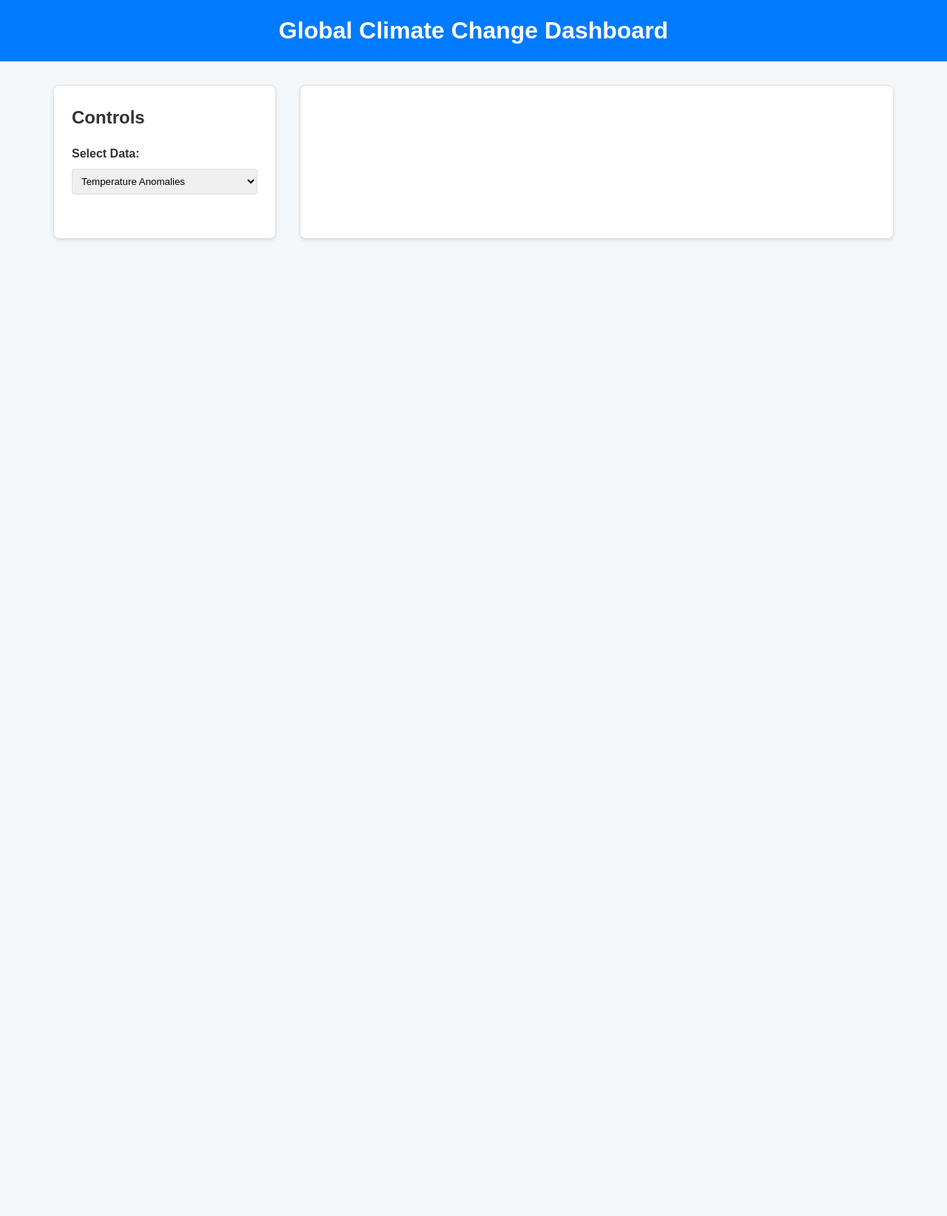
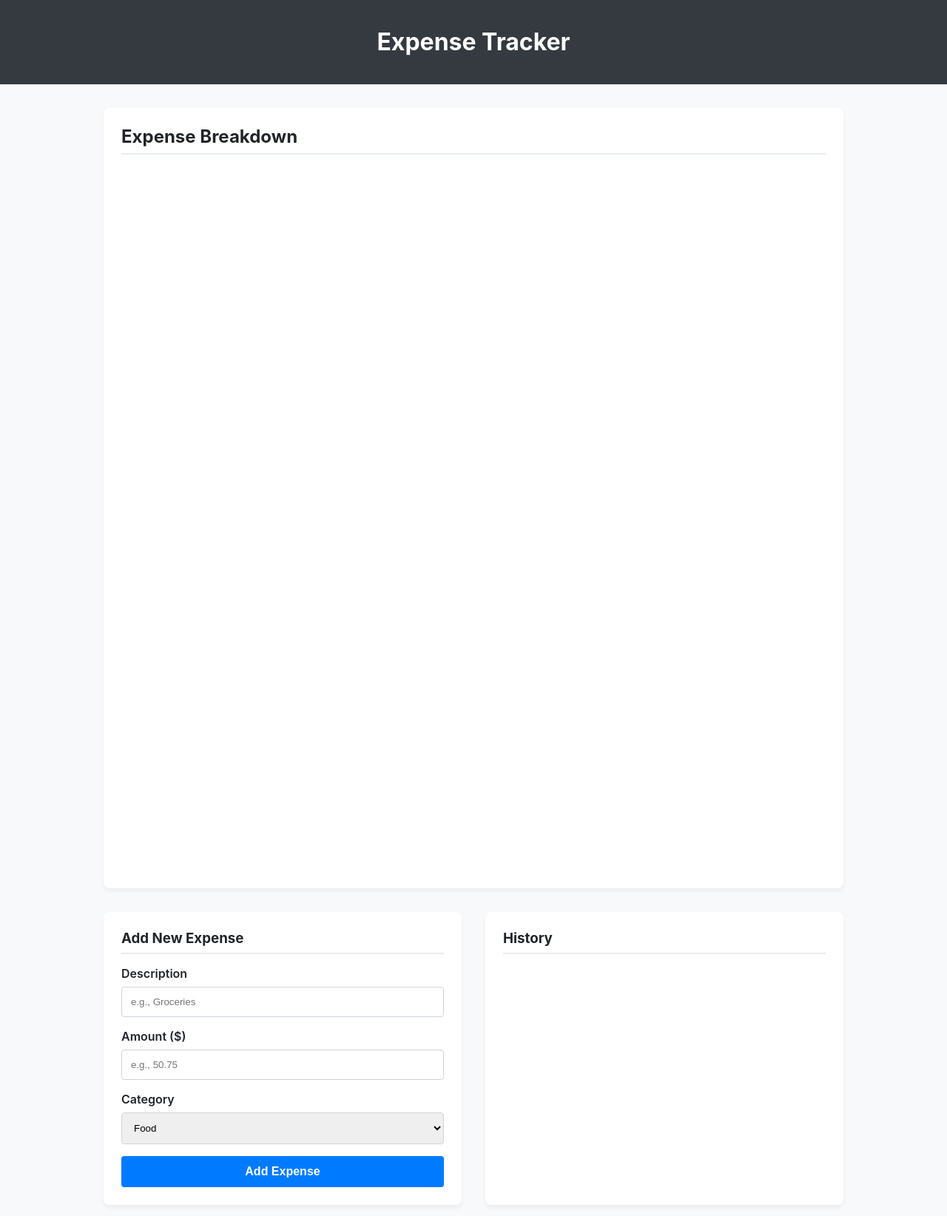
Before and after one commit to udayshankar9/web, a plain HTML site: page index.html in a window 1280 px wide. Shown: the whole page at 74% size. Before the commit the page ends 800 px from the top, so only its background shows below. Drawn offline with nearby package versions, Linux system fonts and the light colour scheme; no server answers.

Commit message:
expense tracker

```diff
--- a/index.html
+++ b/index.html
@@ -3,31 +3,55 @@
 <head>
     <meta charset="UTF-8">
     <meta name="viewport" content="width=device-width, initial-scale=1.0">
-    <title>Global Climate Change Dashboard</title>
+    <title>Expense Tracker</title>
     <link rel="stylesheet" href="style.css">
+    <script src="https://cdn.jsdelivr.net/npm/chart.js"></script>
 </head>
 <body>
+
     <header>
-        <h1>Global Climate Change Dashboard</h1>
+        <h1>Expense Tracker</h1>
     </header>
 
-    <main>
-        <div class="controls-container">
-            <h2>Controls</h2>
-            <label for="dataType">Select Data:</label>
-            <select id="dataType">
-                <option value="temperature">Temperature Anomalies</option>
-                <option value="co2">CO₂ Concentration</option>
-                <option value="seaLevel">Sea Level Rise</option>
-            </select>
-        </div>
+    <main class="container">
+        <section class="chart-container">
+            <h2>Expense Breakdown</h2>
+            <canvas id="expenseChart"></canvas>
+        </section>
 
-        <div class="chart-container">
-            <canvas id="myChart"></canvas>
-        </div>
+        <section class="form-container">
+            <h3>Add New Expense</h3>
+            <form id="expense-form">
+                <div class="form-group">
+                    <label for="description">Description</label>
+                    <input type="text" id="description" placeholder="e.g., Groceries" required>
+                </div>
+                <div class="form-group">
+                    <label for="amount">Amount ($)</label>
+                    <input type="number" id="amount" placeholder="e.g., 50.75" min="0.01" step="0.01" required>
+                </div>
+                <div class="form-group">
+                    <label for="category">Category</label>
+                    <select id="category" required>
+                        <option value="Food">Food</option>
+                        <option value="Transport">Transport</option>
+                        <option value="Shopping">Shopping</option>
+                        <option value="Utilities">Utilities</option>
+                        <option value="Entertainment">Entertainment</option>
+                    </select>
+                </div>
+                <button type="submit" class="submit-btn">Add Expense</button>
+            </form>
+        </section>
+
+        <section class="expense-list-container">
+            <h3>History</h3>
+            <ul id="expense-list">
+                </ul>
+        </section>
     </main>
 
-    <script src="https://cdn.jsdelivr.net/npm/chart.js"></script>
     <script src="script.js"></script>
+
 </body>
 </html>
--- a/script.js
+++ b/script.js
@@ -1,80 +1,117 @@
-// Wait for the HTML document to be fully loaded before running the script
 document.addEventListener('DOMContentLoaded', () => {
 
-    // Select the canvas element from the HTML
-    const ctx = document.getElementById('myChart').getContext('2d');
+    const expenseForm = document.getElementById('expense-form');
+    const expenseList = document.getElementById('expense-list');
+    const ctx = document.getElementById('expenseChart').getContext('2d');
+    let myChart; // Variable to hold the chart instance
 
-    // URL for the public data source (NASA GISTEMP v4)
-    // This data shows the global temperature deviation from the 1951-1980 average.
-    const dataUrl = 'https://data.giss.nasa.gov/gistemp/graphs/graph_data/Global_Mean_Estimates_based_on_Land_and_Ocean_Data/graph.json';
+    // Initialize with data from localStorage or an empty array
+    let expenses = JSON.parse(localStorage.getItem('expenses')) || [];
 
-    /**
-     * An asynchronous function to fetch and display the chart data.
-     */
-    async function getChartData() {
-        try {
-            // Fetch the data from the URL
-            const response = await fetch(dataUrl);
-            if (!response.ok) {
-                throw new Error(`HTTP error! status: ${response.status}`);
-            }
-            const rawData = await response.json();
-
-            // Process the raw data into a format Chart.js understands
-            const labels = rawData.x_data; // Years
-            const dataPoints = rawData.y_data; // Temperature anomalies
-
-            // Create the chart
-            createChart(labels, dataPoints);
-
-        } catch (error) {
-            console.error("Could not fetch or process data:", error);
-        }
+    // Saves the current expenses array to localStorage
+    function saveExpenses() {
+        localStorage.setItem('expenses', JSON.stringify(expenses));
     }
 
-    /**
-     * Creates a new line chart using Chart.js
-     * @param {string[]} labels - The labels for the X-axis (years).
-     * @param {number[]} data - The data points for the Y-axis (temperatures).
-     */
-    function createChart(labels, data) {
-        new Chart(ctx, {
-            type: 'line', // The type of chart we want to create
+    // Creates and adds a new expense item to the UI
+    function addExpenseToUI(expense) {
+        const listItem = document.createElement('li');
+        listItem.classList.add('expense-item');
+        // Add a data-id attribute to uniquely identify the expense
+        listItem.setAttribute('data-id', expense.id);
+
+        listItem.innerHTML = `
+            <div class="expense-details">
+                <span class="expense-description">${expense.description}</span>
+                <span class="expense-category">${expense.category}</span>
+            </div>
+            <div class="expense-action">
+                <span class="expense-amount">$${expense.amount.toFixed(2)}</span>
+                <button class="delete-btn" title="Delete Expense">&times;</button>
+            </div>
+        `;
+        expenseList.appendChild(listItem);
+    }
+
+    // Renders all expenses from the expenses array to the UI
+    function renderExpenses() {
+        expenseList.innerHTML = '';
+        expenses.forEach(expense => addExpenseToUI(expense));
+        updateChart(); // Update the chart whenever expenses are rendered
+    }
+
+    // --- CHART LOGIC ---
+    function updateChart() {
+        // Aggregate expenses by category
+        const categoryTotals = expenses.reduce((acc, expense) => {
+            acc[expense.category] = (acc[expense.category] || 0) + expense.amount;
+            return acc;
+        }, {});
+
+        const labels = Object.keys(categoryTotals);
+        const data = Object.values(categoryTotals);
+
+        if (myChart) {
+            myChart.destroy();
+        }
+
+        myChart = new Chart(ctx, {
+            type: 'doughnut',
             data: {
                 labels: labels,
                 datasets: [{
-                    label: 'Global Temperature Anomaly (°C)',
+                    label: 'Expenses by Category',
                     data: data,
-                    borderColor: 'rgba(0, 123, 255, 1)',
-                    backgroundColor: 'rgba(0, 123, 255, 0.1)',
-                    borderWidth: 2,
-                    fill: true,
-                    tension: 0.1 // Makes the line slightly curved
+                    backgroundColor: ['#FF6384', '#36A2EB', '#FFCE56', '#4BC0C0', '#9966FF'],
+                    hoverOffset: 4
                 }]
             },
             options: {
                 responsive: true,
-                maintainAspectRatio: false,
-                scales: {
-                    y: {
-                        beginAtZero: false, // Allows the y-axis to not start at 0
-                        title: {
-                            display: true,
-                            text: 'Temperature Anomaly (°C)'
-                        }
-                    },
-                    x: {
-                        title: {
-                            display: true,
-                            text: 'Year'
-                        }
+                plugins: {
+                    legend: {
+                        position: 'top',
                     }
                 }
             }
         });
     }
 
-    // Call the function to fetch data and create the chart when the page loads
-    getChartData();
+    // Event listener for form submission
+    expenseForm.addEventListener('submit', (event) => {
+        event.preventDefault();
 
+        const newExpense = {
+            id: Date.now(),
+            description: document.getElementById('description').value,
+            amount: parseFloat(document.getElementById('amount').value),
+            category: document.getElementById('category').value
+        };
+
+        expenses.push(newExpense);
+        saveExpenses();
+        renderExpenses(); // Re-render the list and chart
+
+        expenseForm.reset();
+    });
+
+    // --- NEW EVENT LISTENER FOR DELETING EXPENSES ---
+    expenseList.addEventListener('click', (event) => {
+        // Check if the clicked element is a delete button
+        if (event.target.classList.contains('delete-btn')) {
+            // Find the closest parent 'li' element to get its ID
+            const listItem = event.target.closest('.expense-item');
+            const expenseId = Number(listItem.dataset.id);
+
+            // Filter the expenses array, removing the expense with the matching ID
+            expenses = expenses.filter(expense => expense.id !== expenseId);
+
+            // Save the updated array and re-render the UI
+            saveExpenses();
+            renderExpenses();
+        }
+    });
+
+    // Initial load
+    renderExpenses();
 });
--- a/style.css
+++ b/style.css
@@ -1,78 +1,147 @@
-/* Define color scheme and fonts */
-:root {
-    --bg-color: #f4f7f9;
-    --card-bg-color: #ffffff;
-    --font-color: #333333;
-    --primary-color: #007bff;
-    --border-color: #e0e0e0;
-    --font-family: 'Arial', sans-serif;
+/* Basic Setup */
+body {
+    font-family: -apple-system, BlinkMacSystemFont, "Segoe UI", Roboto, Helvetica, Arial, sans-serif;
+    margin: 0;
+    background-color: #f8f9fa;
+    color: #212529;
 }
 
-/* Basic Reset and Body Styling */
-* {
-    box-sizing: border-box;
-    margin: 0;
-    padding: 0;
+.container {
+    max-width: 1000px;
+    margin: 2rem auto;
+    padding: 0 1rem;
+    display: grid;
+    grid-template-columns: 1fr;
+    gap: 2rem;
 }
 
-body {
-    font-family: var(--font-family);
-    background-color: var(--bg-color);
-    color: var(--font-color);
-    line-height: 1.6;
+/* On larger screens, use a two-column layout */
+@media (min-width: 768px) {
+    .container {
+        grid-template-columns: 1fr 1fr;
+    }
+    .chart-container {
+        grid-column: 1 / -1; /* Make chart span both columns */
+    }
 }
 
 header {
-    background-color: var(--primary-color);
+    background-color: #343a40;
     color: white;
-    padding: 1rem 2rem;
     text-align: center;
-    margin-bottom: 2rem;
+    padding: 1rem 0;
 }
 
-/* Main Layout Container */
-main {
-    display: flex;
-    flex-wrap: wrap;
-    gap: 2rem;
-    padding: 0 2rem;
-    max-width: 1200px;
-    margin: auto;
+/* Card-like styling for sections */
+.form-container, .expense-list-container, .chart-container {
+    background-color: #fff;
+    padding: 1.5rem;
+    border-radius: 8px;
+    box-shadow: 0 4px 6px rgba(0, 0, 0, 0.05);
 }
 
-/* Controls and Chart Containers */
-.controls-container, .chart-container {
-    background-color: var(--card-bg-color);
-    border-radius: 8px;
-    padding: 1.5rem;
-    box-shadow: 0 2px 4px rgba(0,0,0,0.1);
-    border: 1px solid var(--border-color);
-}
-
-.controls-container {
-    flex: 1;
-    min-width: 250px; /* Ensures controls don't get too squished */
-}
-
-.chart-container {
-    flex: 3;
-    min-width: 300px; /* Ensures chart has enough space */
-}
-
-/* Form Element Styling */
-.controls-container h2 {
+h2, h3 {
+    margin-top: 0;
+    border-bottom: 2px solid #e9ecef;
+    padding-bottom: 0.5rem;
     margin-bottom: 1rem;
 }
 
-label {
+/* Form Styles */
+.form-group {
+    margin-bottom: 1rem;
+}
+
+.form-group label {
     display: block;
     margin-bottom: 0.5rem;
-    font-weight: bold;
+    font-weight: 600;
 }
 
-select {
+.form-group input, .form-group select {
     width: 100%;
-    padding: 0.5rem;
+    padding: 0.75rem;
+    border: 1px solid #ced4da;
     border-radius: 4px;
-    border: 1px solid var(--border-color);
+    box-sizing: border-box; /* Important for padding and width */
 }
+
+.submit-btn {
+    width: 100%;
+    background-color: #007bff;
+    color: white;
+    border: none;
+    padding: 0.75rem;
+    border-radius: 4px;
+    font-size: 1rem;
+    font-weight: bold;
+    cursor: pointer;
+    transition: background-color 0.2s;
+}
+
+.submit-btn:hover {
+    background-color: #0056b3;
+}
+
+/* Expense List Styles */
+#expense-list {
+    list-style: none;
+    padding: 0;
+    margin: 0;
+}
+
+.expense-item {
+    display: flex;
+    justify-content: space-between;
+    align-items: center;
+    background-color: #f8f9fa;
+    padding: 0.75rem 1rem;
+    border: 1px solid #e9ecef;
+    border-radius: 4px;
+    margin-bottom: 0.5rem;
+}
+
+.expense-details {
+    display: flex;
+    flex-direction: column;
+}
+
+.expense-description {
+    font-weight: 600;
+}
+
+.expense-category {
+    font-size: 0.8rem;
+    color: #6c757d;
+}
+
+.expense-amount {
+    font-weight: bold;
+    font-size: 1.1rem;
+    color: #dc3545; /* Red for expenses */
+}
+
+/* --- NEW STYLES FOR DELETE FUNCTIONALITY --- */
+
+/* Container for the amount and the delete button */
+.expense-action {
+    display: flex;
+    align-items: center;
+}
+
+.delete-btn {
+    background: none;
+    border: none;
+    color: #dc3545; /* Red color */
+    cursor: pointer;
+    font-size: 1.2rem;
+    font-weight: bold;
+    margin-left: 1rem;
+    padding: 0 5px;
+    opacity: 0.5;
+    transition: opacity 0.2s;
+}
+
+.delete-btn:hover {
+    opacity: 1;
+}
```
